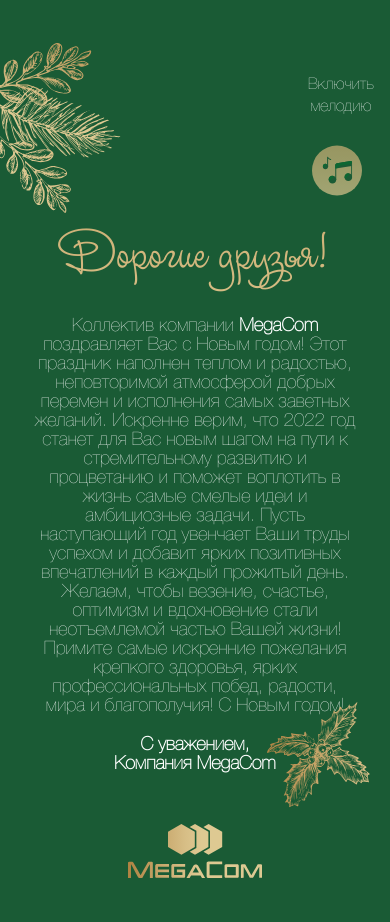
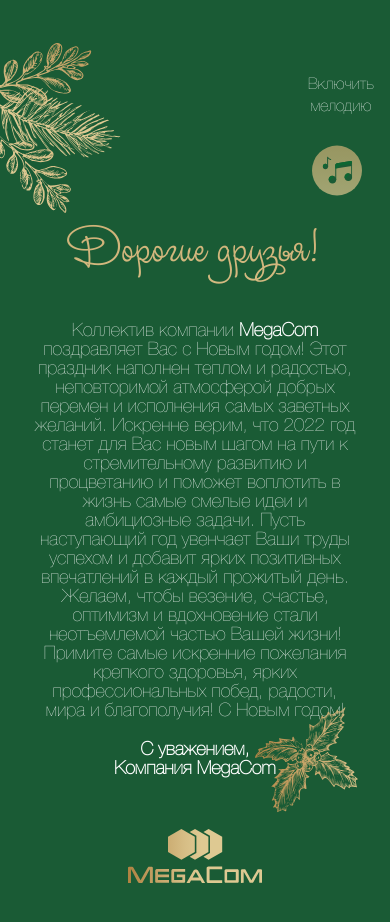
Before and after one commit to ManassAsylbek/new_year, a plain HTML site: page new_year.html in a window 390 px wide. Drawn offline with Linux system fonts and the light colour scheme.

Commit message:
fix:mobile version

```diff
--- a/new_year_style.css
+++ b/new_year_style.css
@@ -111,11 +111,7 @@
   margin-top: 50px;
 }
 
-/*.btn-place{*/
-/*    position: absolute;*/
-/*    left: 5px;*/
-/*    bottom: 65px;*/
-/*}*/
+
 .btn-title {
   position: absolute;
   left: 20px;
@@ -182,7 +178,7 @@
   }
 
   .container {
-    /*width: 100vh;*/
+    /*width: 40vh;*/
     height: 120vh;
     background-color: #1a5b35;
     text-align: center;
@@ -193,13 +189,13 @@
   }
 
   .title {
-    width: 320px;
+    width: 300px;
     margin-top: 120px;
-    padding-bottom: 10px;
+    padding-bottom: 20px;
     font-family: "Campanella";
     font-style: normal;
     font-weight: 400;
-    font-size: calc(var(--index) * 3);
+    font-size: calc(var(--index) * 2.8);
     line-height: 70px;
     text-align: center;
     background: linear-gradient(180deg, #ceb076 0%, #d6bd84 100%);
@@ -248,7 +244,7 @@
   .center-image {
     margin-top: 20px;
     position: absolute;
-    left: 65vw;
+    left: 62vw;
     transform: rotate(-10deg);
   }
 
```
